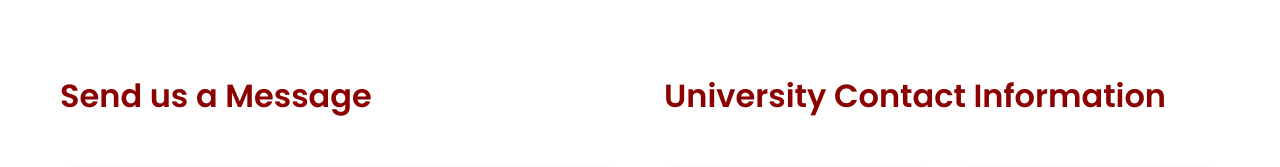
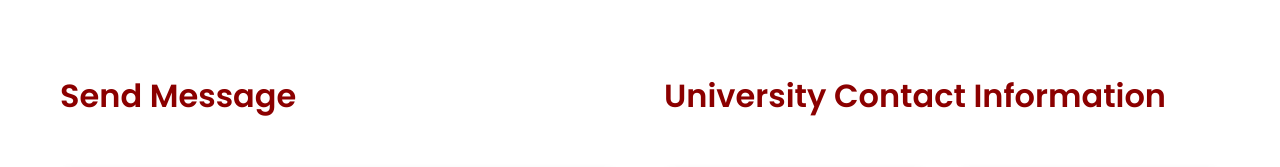
Before and after one commit to alizeeshan201201/University-Digital-Notice-Board, a website: page src/contact.html in a window 1280 px wide. Shown: the part 499-666 px from the top of the page. Drawn offline with Linux system fonts and the light colour scheme.

Commit message:
contact.html modified

```diff
--- a/src/contact.html
+++ b/src/contact.html
@@ -47,7 +47,7 @@
             <div class="highlights" style="grid-template-columns: 1fr 1fr; gap: 3rem;">
                 <!-- Contact Form -->
                 <div>
-                    <h2 class="section-title" style="text-align: left; font-size: 2rem;">Send us a Message</h2>
+                    <h2 class="section-title" style="text-align: left; font-size: 2rem;">Send Message</h2>
                     <form class="contact-form" onsubmit="handleSubmit(event)">
                         <div class="form-group">
                             <label for="name">Full Name *</label>
```
